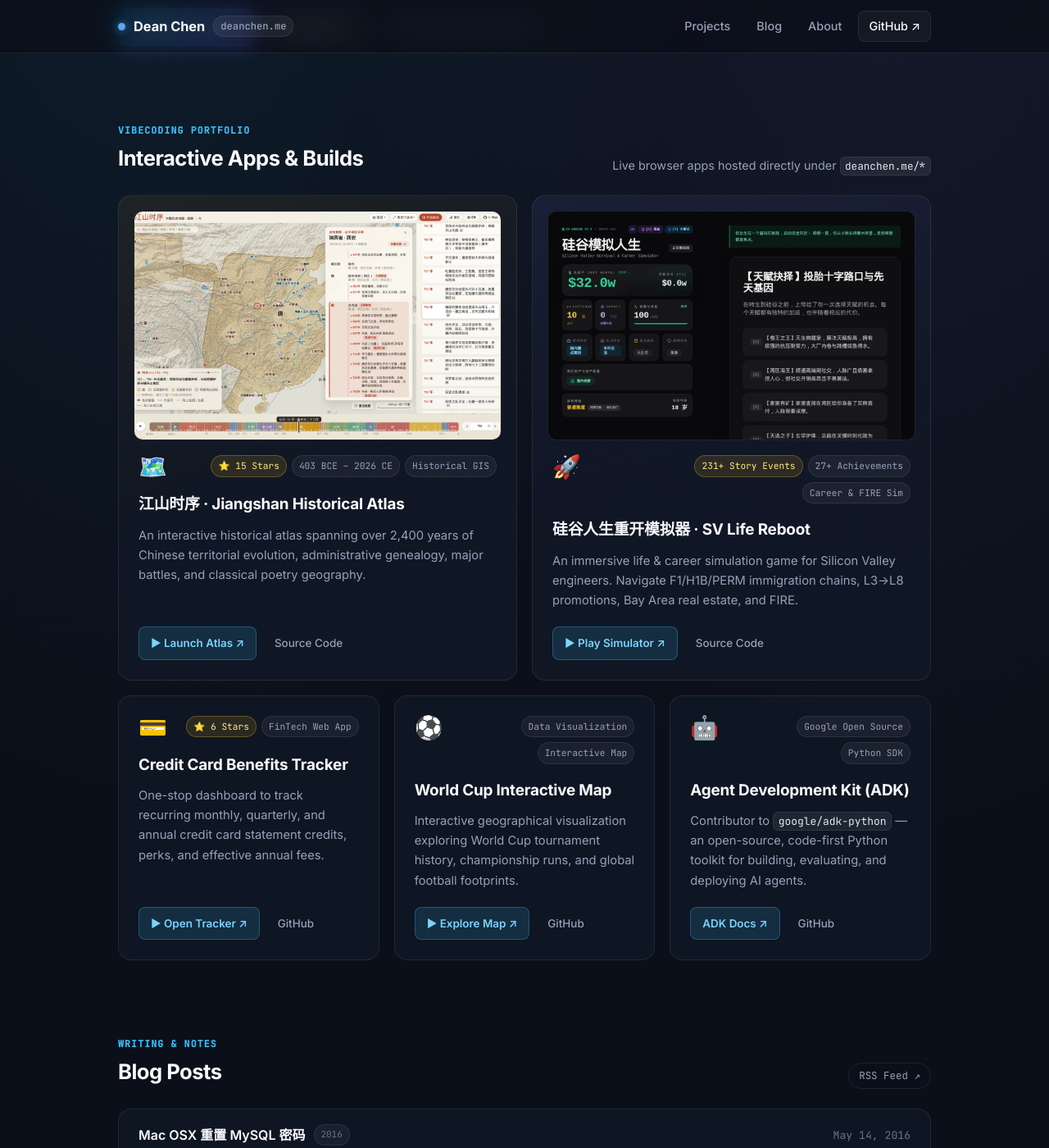
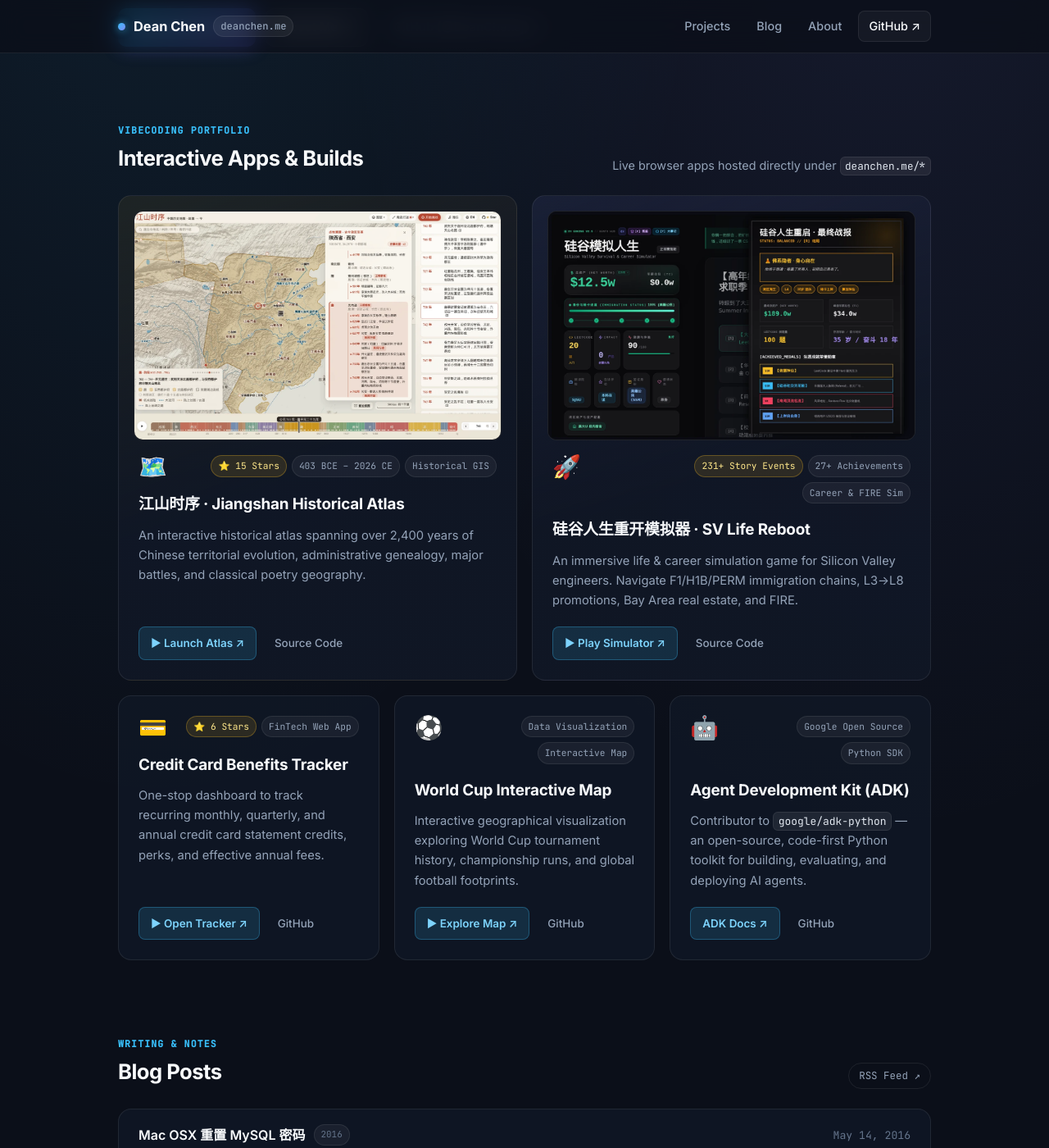
Before and after one commit to DeanChensj/DeanChensj.github.io, a Jekyll site: the page built from index.html, in a window 1280 px wide and 1400 px high, scrolled down 397 px. Shown: the whole window at 82% size. Built offline with Jekyll 4.4.1, drawn with Linux system fonts in a browser that asks for light colours.

Commit message:
Fix CSS cache busting and update SV Life Reboot preview with War Report poster

```diff
--- a/_includes/head.html
+++ b/_includes/head.html
@@ -10,7 +10,7 @@
   <link rel="preconnect" href="https://fonts.gstatic.com" crossorigin>
   <link href="https://fonts.googleapis.com/css2?family=Inter:wght@400;500;600;700;800&family=JetBrains+Mono:wght@400;500&display=swap" rel="stylesheet">
 
-  <link rel="stylesheet" href="{{ "/css/main.css" | prepend: site.baseurl }}">
+  <link rel="stylesheet" href="{{ "/css/main.css" | prepend: site.baseurl }}?v={{ site.time | date: '%s' }}">
   <link rel="canonical" href="{{ page.url | replace:'index.html','' | prepend: site.baseurl | prepend: site.url }}">
   <link rel="alternate" type="application/rss+xml" title="{{ site.title }}" href="{{ "/feed.xml" | prepend: site.baseurl | prepend: site.url }}">
 </head>
--- a/css/main.scss
+++ b/css/main.scss
@@ -25,6 +25,12 @@
   box-sizing: border-box;
   margin: 0;
   padding: 0;
+}
+
+img {
+  max-width: 100%;
+  height: auto;
+  display: block;
 }
 
 html {
@@ -298,6 +304,8 @@ code {
 
 .bento-card {
   grid-column: span 2;
+  min-width: 0;
+  overflow: hidden;
   background: var(--bg-card);
   border: 1px solid var(--border);
   border-radius: var(--radius);
```
Also changed, not shown: assets/jiangshan-preview.webp, assets/sv-life-reboot-preview.webp.
